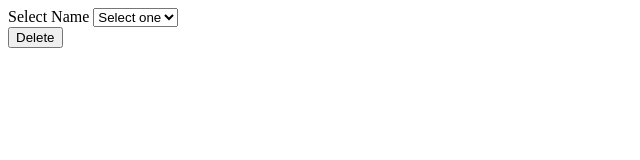
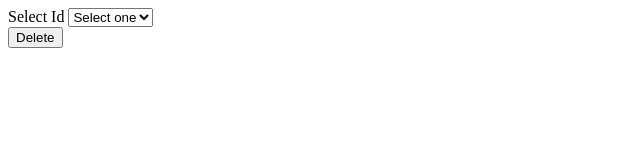
Before and after one commit to sachinkrishna233/lab11, a plain HTML site: page client/delete.html in a window 1280 px wide. Shown: the full height of the page, 0-640 px from the left. Drawn offline with Linux system fonts and the light colour scheme.

Commit message:
Bug fixed

```diff
--- a/client/delete.html
+++ b/client/delete.html
@@ -12,7 +12,7 @@
     <div class="container mt-5">
         <form ng-submit="deleteEntry()">
             <div class="mb-3">
-                <label for="delete" class="form-label">Select Name</label>
+                <label for="delete" class="form-label">Select Id</label>
                 <select class="form-select form-select-lg" ng-model="del" required
                     ng-options="data._id for data in datas">
                     <option selected disabled value="">Select one</option>
--- a/server/package.json
+++ b/server/package.json
@@ -13,7 +13,6 @@
     "body-parser": "^1.20.1",
     "cors": "^2.8.5",
     "express": "^4.18.2",
-    "mongodb": "^4.13.0",
     "mongoose": "^6.8.3",
     "nodemon": "^2.0.20"
   }
```
Also changed, not shown: 1 other file.
